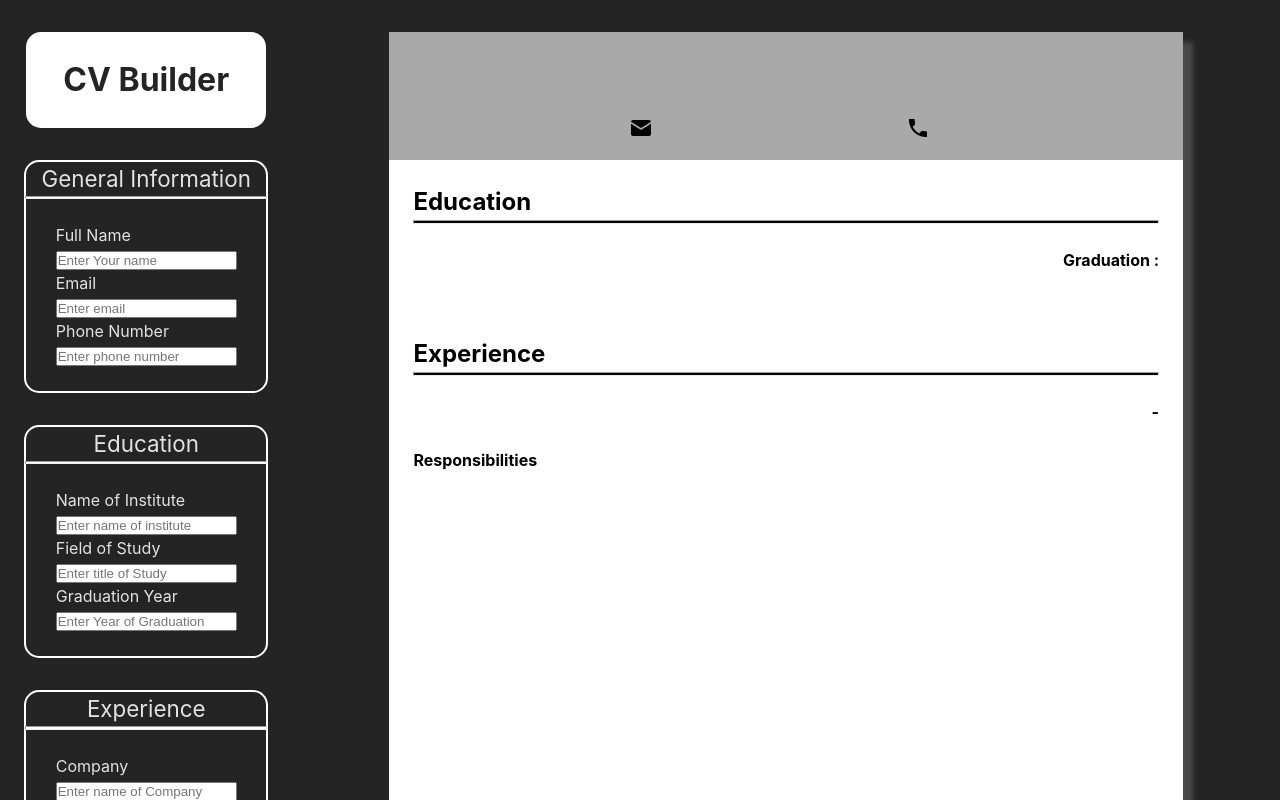
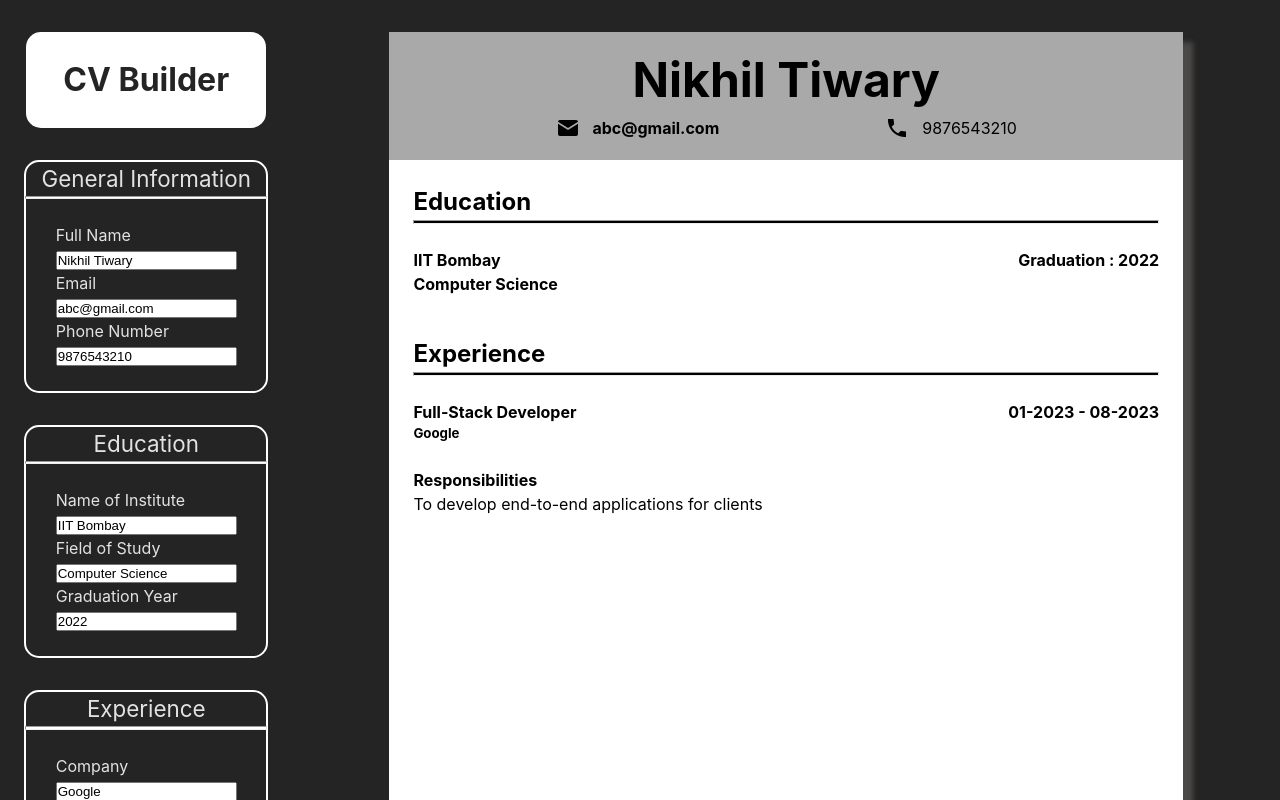
Before and after one commit to nikhil-tiwary61/cv-builder, a React (Vite) app: page / in a window 1280 px wide. Shown: the top 800 px of the page. Built offline with nearby package versions, Linux system fonts and the light colour scheme.

Commit message:
feat: add a dummy resume for user accessibility

```diff
--- a/src/App.jsx
+++ b/src/App.jsx
@@ -7,9 +7,10 @@ import EducationForm from "./components/sidebar/EducationForm";
 import Education from "./components/resume/Education";
 import ExperienceForm from "./components/sidebar/ExperienceForm";
 import Experience from "./components/resume/Experience";
+import { dummyResume } from "./data/dummyResume";
 
 export default function App() {
-  const [resume, setResume] = useState({});
+  const [resume, setResume] = useState({ ...dummyResume });
 
   //handle functions to change resume
   function changeResume(e) {
--- /dev/null
+++ b/src/data/dummyResume.js
@@ -0,0 +1,13 @@
+export const dummyResume = {
+  username: "Nikhil Tiwary",
+  email: "abc@gmail.com",
+  phoneNumber: 9876543210,
+  institute: "IIT Bombay",
+  fieldOfStudy: "Computer Science",
+  yearOfGraduation: "2022",
+  company: "Google",
+  position: "Full-Stack Developer",
+  responsibilities: "To develop end-to-end applications for clients",
+  from: "01-2023",
+  to: "08-2023",
+};
```
